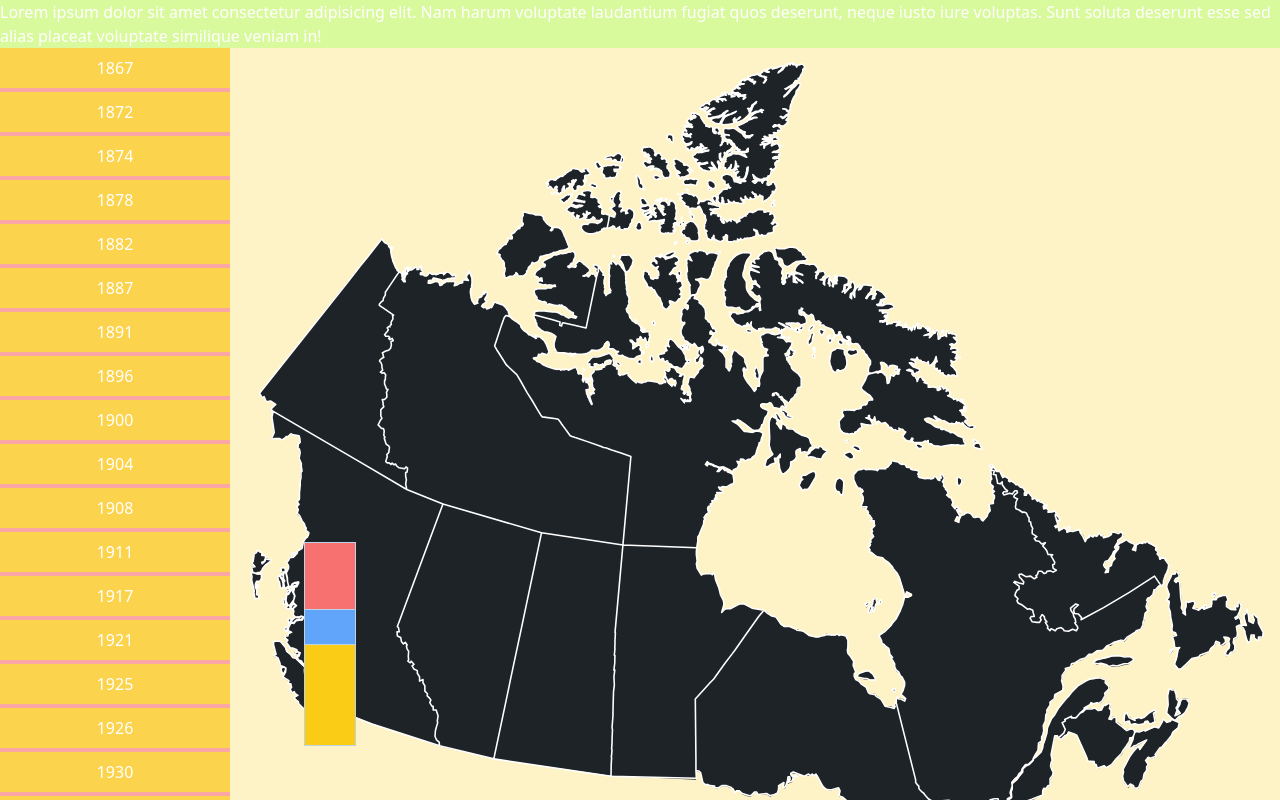
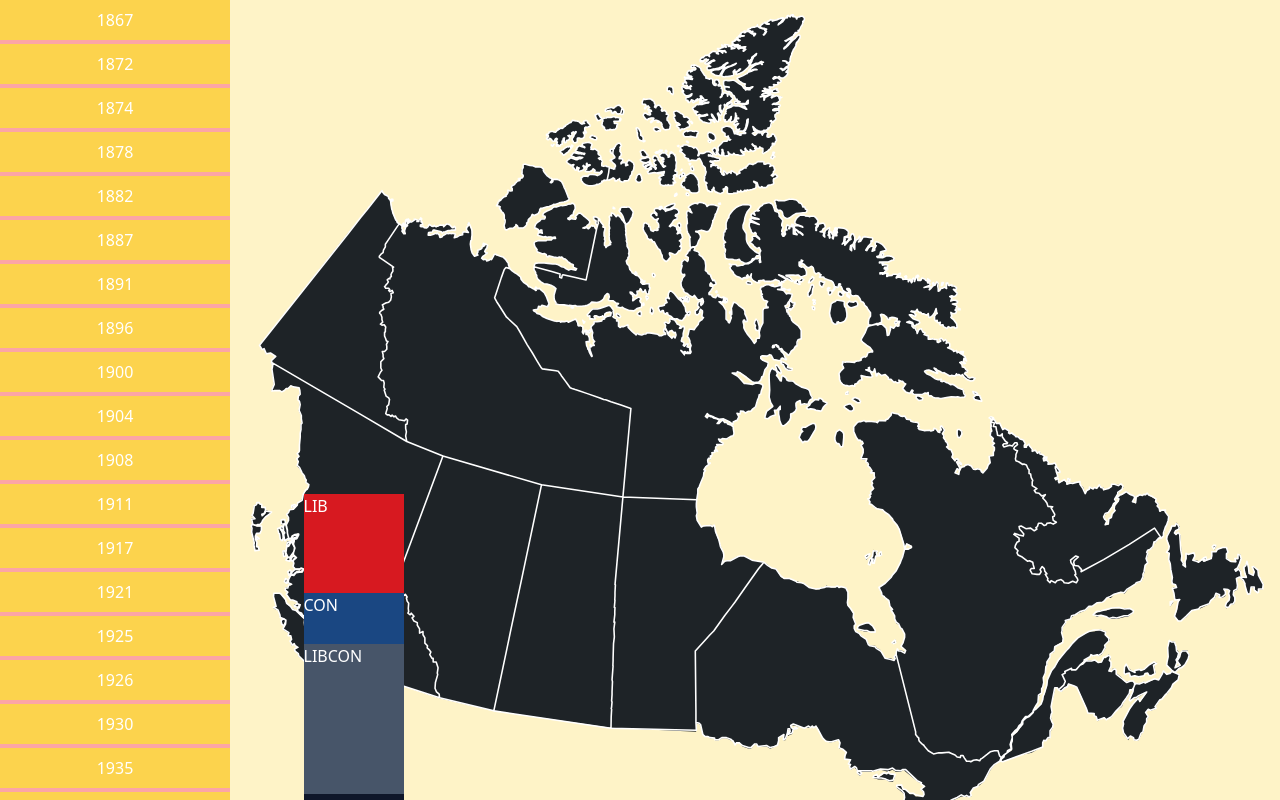
Before and after one commit to DonCastillo/changing-colors-of-canada, a SvelteKit app: page / in a window 1280 px wide. Both pictures are taken after a click on the button "1872". Shown: the top 800 px of the page. Built offline with nearby package versions, Linux system fonts and the light colour scheme.

Commit message:
cleaning up the animation function for provinces

```diff
--- a/src/lib/data/parties.json
+++ b/src/lib/data/parties.json
@@ -22,7 +22,7 @@
 	{
 		"name": "Liberal-Conservative",
 		"code": "LIBCON",
-		"color": "#1A4782"
+		"color": "#475569"
 	},
 	{
 		"name": "Progressive Conservative",
@@ -97,6 +97,6 @@
 	{
 		"name": "Independents / Other",
 		"code": "OTHER",
-		"color": "#DCDCDC"
+		"color": "#777777"
 	}
 ]
--- a/src/lib/functions/data.js
+++ b/src/lib/functions/data.js
@@ -71,3 +71,11 @@ export const getElectionYears = () => {
 	const years = allResults.map((result) => result.year);
 	return [...new Set(years)];
 };
+
+
+export const getPartyInformation = (partyCode) => {
+	console.log("inside get party information: ", partyCode);
+	const partyInformation = getParties().find((party) => party.code === partyCode);
+	// console.log("partyInformation", partyInformation)
+	return { color: partyInformation?.color ?? "#fff", fullName: partyInformation?.name ?? "" };
+}
--- /dev/null
+++ b/src/lib/functions/node.js
@@ -0,0 +1,21 @@
+export const tooltip = (partyFullName, count, percentage) => {
+	return `${partyFullName.toUpperCase()} - seats: ${count}, percentage: ${percentage}%`;
+};
+
+export const nextState = (height, bgColor) => {
+	return {
+		duration: 0.5,
+		opacity: 1,
+		height: height,
+		backgroundColor: bgColor
+	};
+};
+
+export const prevState = () => {
+	return {
+		duration: 0.5,
+		opacity: 0,
+		height: 0,
+		backgroundColor: 'fff'
+	};
+};
--- a/src/routes/+page.svelte
+++ b/src/routes/+page.svelte
@@ -1,4 +1,6 @@
 <script>
+	import { nextState, prevState } from './../lib/functions/node.js';
+	import { tooltip } from '$lib/functions/node.js';
 	import gsap from 'gsap';
 
 	import {
@@ -6,7 +8,8 @@
 		getResults,
 		getPartiesInYears,
 		getProvincesInYears,
-		getResultInThisProvince
+		getResultInThisProvince,
+		getPartyInformation
 	} from './../lib/functions/data.js';
 	import { getParties, getProvinces } from '$lib/functions/data.js';
 	import parliamentBg from '$lib/images/parliament-bg.jpg';
@@ -15,8 +18,7 @@
 	import { onMount } from 'svelte';
 	import ElectionYearButton from '../lib/components/ElectionYearButton.svelte';
 
-	let allProvinces = getProvinces();;
-	let allParties = getParties();
+
 	let electionYears = getElectionYears();
 	let partiesInYears = getPartiesInYears();
 	let provincesInYears = getProvincesInYears();
@@ -24,68 +26,48 @@
 	let currentYear = electionYears[0] ?? '1867';
 
 	const NUMBER_OF_NODES = 6;
-	const MAX_NODE_HEIGHT = 200;
+	const MAX_NODE_HEIGHT = 300;
 
 	// BC
 	let BCNode0, BCNode1, BCNode2, BCNode3, BCNode4, BCNode5;
 	let BCNodes = [];
-	let BCTimelines = [gsap.timeline(), gsap.timeline(), gsap.timeline(), gsap.timeline(), gsap.timeline(), gsap.timeline()]
+	let BCTimelines = [
+		gsap.timeline(),
+		gsap.timeline(),
+		gsap.timeline(),
+		gsap.timeline(),
+		gsap.timeline(),
+		gsap.timeline()
+	];
 
-	// let tlBCNode0 = gsap.timeline();
-	// let tlBCNode1 = gsap.timeline();
-	// let tlBCNode2 = gsap.timeline();
-	// let tlBCNode3 = gsap.timeline();
-	// let tlBCNode4 = gsap.timeline();
-	// let tlBCNode5 = gsap.timeline();
+
 
 	$: partiesInCurrentYear = getFinalPartiesInYears(partiesInYears, currentYear);
 	$: resultsInCurrentYear = allResults.filter((result) => result.year === currentYear)[0];
-	// $: provincesInCurrentYear = (provincesInYears[currentYear])?.map((prov, index) => {id: index, prov });
 	$: tempProvincesInCurrentYear = provincesInYears[currentYear];
-	$: provincesInCurrentYear =
-		tempProvincesInCurrentYear?.map((prov, index) => ({ id: index, code: prov })) ?? [];
+	$: provincesInCurrentYear = tempProvincesInCurrentYear?.map((prov, index) => ({ id: index, code: prov })) ?? [];
 
 	$: console.log('currentYear', currentYear);
 	$: console.log('partiesInCurrentYear', partiesInCurrentYear);
 	$: console.log('resultsInCurrentYear', resultsInCurrentYear);
 	$: console.log('provincesInCurrentYear', provincesInCurrentYear);
-	$: animateBCNodes(currentYear)
+	$: animateBCNodes(currentYear);
 
 	onMount(() => {
-		console.log("I'm mounted");
 		BCNodes = [BCNode0, BCNode1, BCNode2, BCNode3, BCNode4, BCNode5];
-		// animateBCNodes(currentYear)
-
-
-		// console.log("BCNode0", BCNode0);
-
-		// allProvinces = getProvinces();
-		// allParties = getParties();
-		// electionYears = getElectionYears();
-		// partiesInYears = getPartiesInYears();
-		// provincesInYears = getProvincesInYears();
-		// allResults = getResults();
-		// currentYear = electionYears[0] ?? '1867';
-
-		// console.log('-------- onMount --------');
-		// console.log('electionYears', electionYears);
-		// console.log('partiesInYears', partiesInYears);
-		// console.log('allResults', allResults);
-		// console.log('provincesInYears', provincesInYears);
-		// console.log('-------- onMount --------');
 	});
 
 	function getFinalPartiesInYears(partiesInYears, currentYear) {
 		let tempPartyInYears = partiesInYears[currentYear];
 		let finalPartyInYears = [];
-		for(let i = 0; NUMBER_OF_NODES - 1 > i; ++i) {
-			if(tempPartyInYears[i]) {
+		for (let i = 0; NUMBER_OF_NODES - 1 > i; ++i) {
+			if (tempPartyInYears[i]) {
 				finalPartyInYears.push(tempPartyInYears[i]);
 			} else {
 				finalPartyInYears.push(undefined);
 			}
 		}
-		finalPartyInYears.push("OTHER");
+		finalPartyInYears.push('OTHER');
 		return finalPartyInYears;
 	}
 
@@ -94,32 +76,40 @@
 		return (currentPartyPercentage / 100) * MAX_NODE_HEIGHT;
 	}
 
+	function getResultsByParty(provincialResults, currentParty) {
+		if (provincialResults[currentParty]) {
+			return provincialResults[currentParty];
+		} else {
+			return { count: 0, percentage: 0 };
+		}
+	}
+
 	function animateBCNodes(currentYear) {
-		if(!currentYear) return;
-		if(!partiesInCurrentYear || partiesInCurrentYear.length === 0) return;
-		if(!resultsInCurrentYear || Object.keys(resultsInCurrentYear).length === 0) return;
-		console.log("inside province: ", partiesInCurrentYear)
+		if (!currentYear) return;
+		if (!partiesInCurrentYear || partiesInCurrentYear.length === 0) return;
+		if (!resultsInCurrentYear || Object.keys(resultsInCurrentYear).length === 0) return;
+		const provincialResultsThisYear = getResultInThisProvince(resultsInCurrentYear, 'BC');
 
-		const BCResultsThisYear = getResultInThisProvince(resultsInCurrentYear, "BC")
+		for (let i = 0; NUMBER_OF_NODES > i; ++i) {
+			const currentParty = partiesInCurrentYear[i];
+			const newScale = calculateScale(provincialResultsThisYear, currentParty);
+			const resultsByParty = getResultsByParty(provincialResultsThisYear, currentParty);
+			const { color, fullName } = getPartyInformation(currentParty);
 
-		for(let i = 0; NUMBER_OF_NODES > i; ++i) {
-			console.log("node: ", i);
-			console.log("partiesInCurrentYear[i]", partiesInCurrentYear[i]);
-			const currentParty = partiesInCurrentYear[i];
-			const newScale = calculateScale(BCResultsThisYear, currentParty);
-			// console.log("newScale", newScale);
-			// console.log("BCTimelines[i]", BCTimelines[i]);
-			if(BCTimelines[i]) {
-				BCTimelines[i].to(BCNodes[i], { duration: 0.5, opacity: 1, height: newScale })
+			if (BCNodes[i]) {
+				BCNodes[i].textContent = `${currentParty}`;
+				BCNodes[i].title = tooltip(fullName, resultsByParty.count, resultsByParty.percentage);
+			}
+			if (BCTimelines[i]) {
+				BCTimelines[i].to(BCNodes[i], nextState(newScale, color));
 			} else {
-				BCTimelines[i]?.to(BCNodes[i], { duration: 0.5, opacity: 0, height: 0 })
+				BCTimelines[i]?.to(BCNodes[i], prevState());
 			}
 		}
 	}
 
 	function changeYearHandler(year) {
 		currentYear = year;
-
 	}
 </script>
 
@@ -132,11 +122,7 @@
 	<!-- <div class="bg-filter absolute top-0 left-0 w-full h-full bg-black opacity-95"></div> -->
 	<!-- <div class="z-10">Don</div> -->
 	<div class="min-h-screen bg-blue-300 flex flex-col justify-between">
-		<header class="bg-lime-200">
-			Lorem ipsum dolor sit amet consectetur adipisicing elit. Nam harum voluptate laudantium fugiat
-			quos deserunt, neque iusto iure voluptas. Sunt soluta deserunt esse sed alias placeat
-			voluptate similique veniam in!
-		</header>
+		<header class="bg-lime-200"></header>
 		<div class="bg-pink-100 flex-1">
 			<div class="h-full flex flex-col md:flex-row bg-lime-700">
 				<aside class="md:w-[230px] bg-red-300 max-h-screen overflow-y-auto">
@@ -150,47 +136,20 @@
 							<Map />
 							<!-- BC Nodes -->
 							<div class="prov" id="BC">
-								<div class="node node-1 bg-red-400" bind:this={BCNode0}></div>
-								<div class="node node-2 bg-blue-400" bind:this={BCNode1}></div>
-								<div class="node node-3 bg-yellow-400" bind:this={BCNode2}></div>
-								<div class="node node-4 bg-orange-400" bind:this={BCNode3}></div>
-								<div class="node node-5 bg-violet-400" bind:this={BCNode4}></div>
-								<div class="node node-5 bg-green-400" bind:this={BCNode5}></div>
-								<!-- <div class="w-full bg-slate-600 text-center z-10">{provCode}</div>  -->
+								<div class="node node-1" bind:this={BCNode0}></div>
+								<div class="node node-2" bind:this={BCNode1}></div>
+								<div class="node node-3" bind:this={BCNode2}></div>
+								<div class="node node-4" bind:this={BCNode3}></div>
+								<div class="node node-5" bind:this={BCNode4}></div>
+								<div class="node node-5" bind:this={BCNode5}></div>
+								<div class="w-full bg-slate-900 text-center z-10">BC</div>
 							</div>
-
-
-
-
-
-							<!-- {provincesInCurrentYear} -->
-							<!-- {#each allProvinces as province }
-								<ProvNodes provCode={province} provName={province} />
-							{/each} -->
-							<!-- {#key currentYear}
-								{#each provincesInCurrentYear as province}
-									<ProvNodes
-										provCode={province.code}
-										provName={province.code}
-										electionYear={currentYear}
-										provincialResults={getResultInThisProvince(resultsInCurrentYear, province.code)}
-										partiesRunning={partiesInCurrentYear}
-									/>
-								{/each}
-							{/key} -->
 						</div>
 					</div>
 				</main>
 			</div>
 		</div>
-		<footer class="bg-slate-500">
-			Lorem ipsum dolor, sit amet consectetur adipisicing elit. Ullam, architecto non. Dolor aliquid
-			voluptatibus et ex obcaecati ratione architecto enim dolorem voluptatum corporis consectetur
-			impedit odit iure odio, sit autem?
-		</footer>
-		<!-- <section id="map-based-seats" class="container px-3 m-auto bg-amber-200">
-			Lorem ipsum dolor sit amet consectetur, adipisicing elit. Quasi quo doloribus debitis aliquam quia? Recusandae cumque modi cum eveniet tempore tempora porro quam corrupti repellat! Voluptate sit recusandae ipsam? Sed? Lorem ipsum dolor sit amet consectetur adipisicing elit. Rerum ut sunt dignissimos quam doloribus voluptates, esse facilis facere molestiae minus perspiciatis error veniam omnis placeat eaque provident ipsam eum nesciunt?
-		</section> -->
+		<footer class="bg-slate-500"></footer>
 	</div>
 </div>
 
--- a/src/routes/app.css
+++ b/src/routes/app.css
@@ -3,14 +3,14 @@
 @tailwind utilities;
 
 .prov {
-	background-color: #bcd4e6;
+	/* background-color: #bcd4e6; */
 	position: absolute;
-	/* display: flex; */
-	flex-direction: row;
-	max-width: 120px;
-	flex-wrap: wrap;
-	align-items: flex-end;
-	justify-content: flex-start;
+	display: flex;
+	flex-direction: column;
+	width: 100px;
+	flex-wrap: no-wrap;
+	align-items: center;
+	justify-content: center;
 }
 
 #BC {
@@ -72,14 +72,17 @@
 .node {
 	/* height: 5px; */
 	/* width: 5px; */
+	width: 100%;
+	height:0;
 	opacity: 0;
-	height: 50px;
-	width: 50px;
+	/* height: 50px; */
+	/* width: 50px; */
 	/* border-radius: 9999px; */
 	/* display: flex; */
 	justify-content: center;
 	align-items: center;
-	margin: 1px;
+	/* border-bottom:2px white solid; */
+	/* margin: 1px; */
 }
 /* .node-1 {
 	height: 70px;
```
